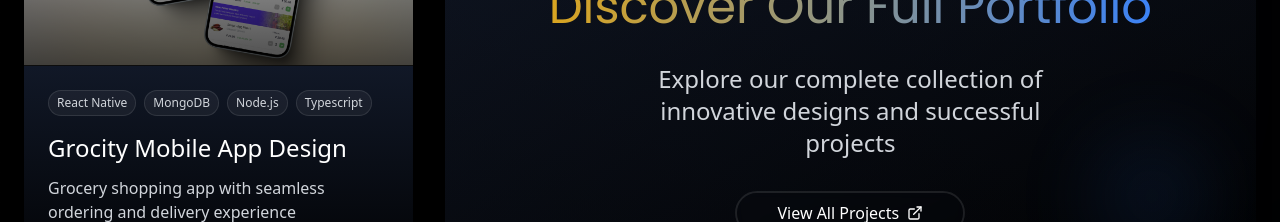
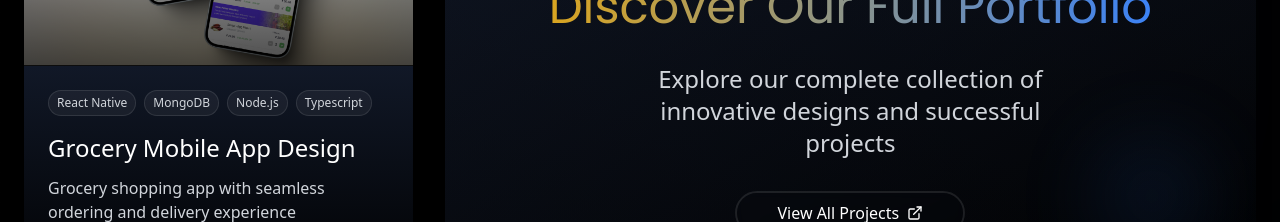
Before and after one commit to Amzad9/website, a Next.js app: page / in a window 1280 px wide. Shown: the part 5800-6022 px from the top of the page. Built offline with nearby package versions, Linux system fonts and the light colour scheme.

Commit message:
ui color change

```diff
--- a/src/components/portfolio/Portfolio.tsx
+++ b/src/components/portfolio/Portfolio.tsx
@@ -54,8 +54,8 @@ const Portfolio: React.FC = () => {
       {
         id: 4,
         src: "/p5.png",
-        alt: "Grocity Mobile App Design",
-        title: "Grocity Mobile App Design",
+        alt: "Grocery Mobile App Design",
+        title: "Grocery Mobile App Design",
         description: "Grocery shopping app with seamless ordering and delivery experience",
         url: 'https://www.figma.com/design/nHmjOBQpL5V64wv9Kx7LRs/Tharkarre?node-id=0-1&p=f&t=8QPgzQawja3U3U71-0',
         technologies: ['React Native', 'MongoDB', 'Node.js','Typescript']
```
